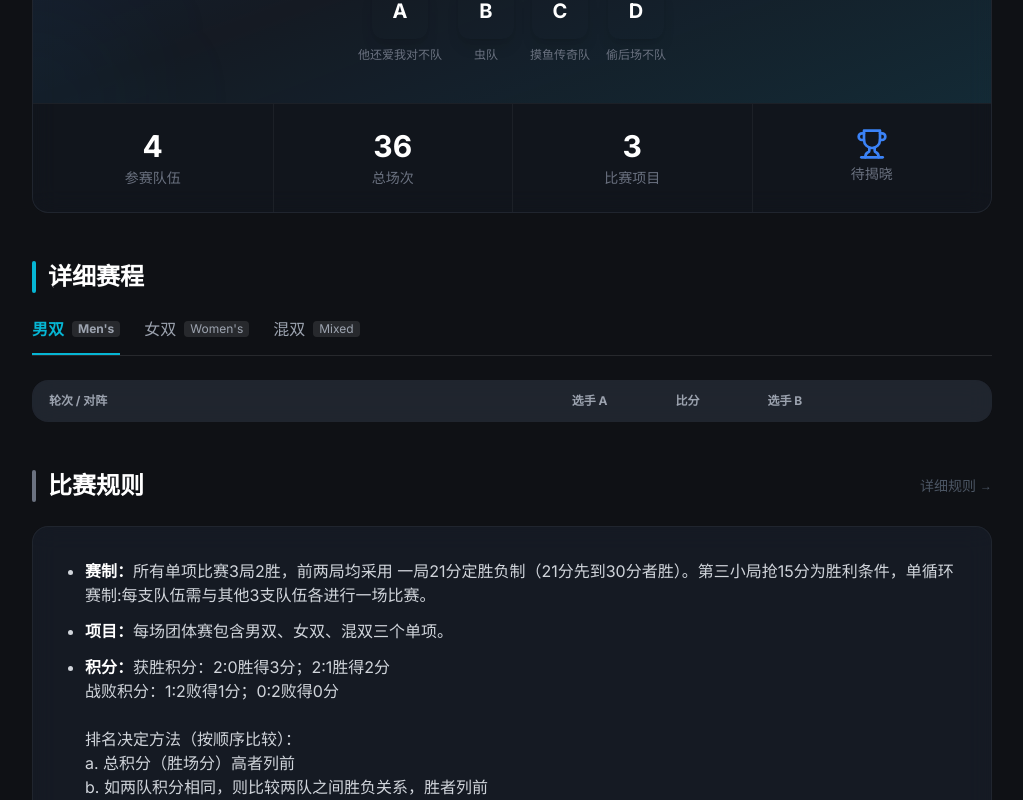
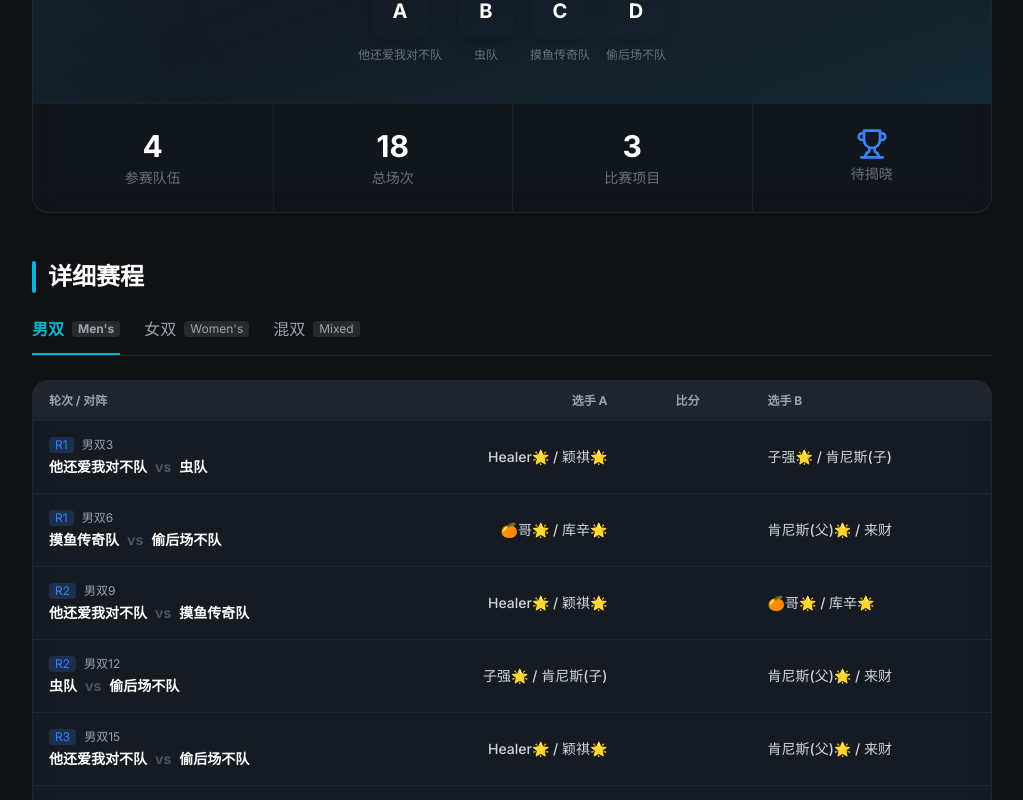
Before and after one commit to ALCoding/GuDaWeb, a Next.js app in the folder Web/: page /tournament in a window 1280 px wide. Shown: the part 620-1420 px from the top of the page, without its empty margins (128-1151 px from the left). Built offline with nearby package versions, Linux system fonts and the light colour scheme.

Commit message:
GuDa v1.1.7 增加场次数据

```diff
--- a/Web/src/components/tournament/StandingsTable.tsx
+++ b/Web/src/components/tournament/StandingsTable.tsx
@@ -104,7 +104,7 @@ export default function StandingsTable({ onGeneratePoster }: StandingsTableProps
                 <div className="text-xs sm:text-sm text-gray-500">参赛队伍</div>
               </div>
               <div className="p-4 sm:p-6 text-center">
-                <div className="text-2xl sm:text-3xl font-bold text-white mb-1">36</div>
+                <div className="text-2xl sm:text-3xl font-bold text-white mb-1">18</div>
                 <div className="text-xs sm:text-sm text-gray-500">总场次</div>
               </div>
               <div className="p-4 sm:p-6 text-center">
--- a/Web/src/data/matches.ts
+++ b/Web/src/data/matches.ts
@@ -1,22 +1,286 @@
 import { Match, MatchCategory } from '@/types';
 
-// 比赛数据（比赛开始后更新）
-// 目前比赛尚未开始，数据为空
+// 比赛数据
+// 单循环赛制：每支队伍与其他3支队伍各进行一场团体赛
+// 每场团体赛包含3个单项（男双、女双、混双各1场）
+// 共 6 场团体赛，总计 18 场单项赛
+
 export const matches: Match[] = [
   // ========================================
-  // 比赛尚未开始，待更新
+  // 第1场团体赛：A队 vs B队
   // ========================================
-  //
-  // 单循环赛制：每支队伍需与其他3支队伍各进行一场团体赛
-  // 共 6 场团体赛 (C(4,2) = 6)
-  // 每场团体赛包含 6 场单项赛（男双2场、女双2场、混双2场）
-  // 总计 36 场单项赛
-  //
-  // 对阵安排：
-  // 第1轮：A vs B, C vs D
-  // 第2轮：A vs C, B vs D
-  // 第3轮：A vs D, B vs C
+  {
+    id: 'M1-WD',
+    round: 1,
+    category: 'WD',
+    matchNumber: 1,
+    teamA: 'A',
+    teamB: 'B',
+    playersA: ['苏苏🌟', '舒婵'],
+    playersB: ['夏天吃黄瓜', '🍊姐'],
+    games: [],
+    totalGamesPlayed: 0,
+    winner: null,
+    status: 'upcoming',
+  },
+  {
+    id: 'M1-XD',
+    round: 1,
+    category: 'XD',
+    matchNumber: 2,
+    teamA: 'A',
+    teamB: 'B',
+    playersA: ['Season', '莉婷'],
+    playersB: ['金周🌟', '虫虫'],
+    games: [],
+    totalGamesPlayed: 0,
+    winner: null,
+    status: 'upcoming',
+  },
+  {
+    id: 'M1-MD',
+    round: 1,
+    category: 'MD',
+    matchNumber: 3,
+    teamA: 'A',
+    teamB: 'B',
+    playersA: ['Healer🌟', '颖祺🌟'],
+    playersB: ['子强🌟', '肯尼斯(子)'],
+    games: [],
+    totalGamesPlayed: 0,
+    winner: null,
+    status: 'upcoming',
+  },
+
   // ========================================
+  // 第2场团体赛：C队 vs D队
+  // ========================================
+  {
+    id: 'M2-WD',
+    round: 1,
+    category: 'WD',
+    matchNumber: 4,
+    teamA: 'C',
+    teamB: 'D',
+    playersA: ['千喜🌟', '咩啊'],
+    playersB: ['木子', '小周'],
+    games: [],
+    totalGamesPlayed: 0,
+    winner: null,
+    status: 'upcoming',
+  },
+  {
+    id: 'M2-XD',
+    round: 1,
+    category: 'XD',
+    matchNumber: 5,
+    teamA: 'C',
+    teamB: 'D',
+    playersA: ['Jalen', '阿呆'],
+    playersB: ['wuli沈大大', '姿懿🌟'],
+    games: [],
+    totalGamesPlayed: 0,
+    winner: null,
+    status: 'upcoming',
+  },
+  {
+    id: 'M2-MD',
+    round: 1,
+    category: 'MD',
+    matchNumber: 6,
+    teamA: 'C',
+    teamB: 'D',
+    playersA: ['🍊哥🌟', '库辛🌟'],
+    playersB: ['肯尼斯(父)🌟', '来财'],
+    games: [],
+    totalGamesPlayed: 0,
+    winner: null,
+    status: 'upcoming',
+  },
+
+  // ========================================
+  // 第3场团体赛：A队 vs C队
+  // ========================================
+  {
+    id: 'M3-WD',
+    round: 2,
+    category: 'WD',
+    matchNumber: 7,
+    teamA: 'A',
+    teamB: 'C',
+    playersA: ['苏苏🌟', '舒婵'],
+    playersB: ['千喜🌟', '咩啊'],
+    games: [],
+    totalGamesPlayed: 0,
+    winner: null,
+    status: 'upcoming',
+  },
+  {
+    id: 'M3-XD',
+    round: 2,
+    category: 'XD',
+    matchNumber: 8,
+    teamA: 'A',
+    teamB: 'C',
+    playersA: ['Season', '莉婷'],
+    playersB: ['Jalen', '阿呆'],
+    games: [],
+    totalGamesPlayed: 0,
+    winner: null,
+    status: 'upcoming',
+  },
+  {
+    id: 'M3-MD',
+    round: 2,
+    category: 'MD',
+    matchNumber: 9,
+    teamA: 'A',
+    teamB: 'C',
+    playersA: ['Healer🌟', '颖祺🌟'],
+    playersB: ['🍊哥🌟', '库辛🌟'],
+    games: [],
+    totalGamesPlayed: 0,
+    winner: null,
+    status: 'upcoming',
+  },
+
+  // ========================================
+  // 第4场团体赛：B队 vs D队
+  // ========================================
+  {
+    id: 'M4-WD',
+    round: 2,
+    category: 'WD',
+    matchNumber: 10,
+    teamA: 'B',
+    teamB: 'D',
+    playersA: ['夏天吃黄瓜', '🍊姐'],
+    playersB: ['木子', '小周'],
+    games: [],
+    totalGamesPlayed: 0,
+    winner: null,
+    status: 'upcoming',
+  },
+  {
+    id: 'M4-XD',
+    round: 2,
+    category: 'XD',
+    matchNumber: 11,
+    teamA: 'B',
+    teamB: 'D',
+    playersA: ['金周🌟', '虫虫'],
+    playersB: ['wuli沈大大', '姿懿🌟'],
+    games: [],
+    totalGamesPlayed: 0,
+    winner: null,
+    status: 'upcoming',
+  },
+  {
+    id: 'M4-MD',
+    round: 2,
+    category: 'MD',
+    matchNumber: 12,
+    teamA: 'B',
+    teamB: 'D',
+    playersA: ['子强🌟', '肯尼斯(子)'],
+    playersB: ['肯尼斯(父)🌟', '来财'],
+    games: [],
+    totalGamesPlayed: 0,
+    winner: null,
+    status: 'upcoming',
+  },
+
+  // ========================================
+  // 第5场团体赛：A队 vs D队
+  // ========================================
+  {
+    id: 'M5-WD',
+    round: 3,
+    category: 'WD',
+    matchNumber: 13,
+    teamA: 'A',
+    teamB: 'D',
+    playersA: ['苏苏🌟', '舒婵'],
+    playersB: ['木子', '小周'],
+    games: [],
+    totalGamesPlayed: 0,
+    winner: null,
+    status: 'upcoming',
+  },
+  {
+    id: 'M5-XD',
+    round: 3,
+    category: 'XD',
+    matchNumber: 14,
+    teamA: 'A',
+    teamB: 'D',
+    playersA: ['Season', '莉婷'],
+    playersB: ['wuli沈大大', '姿懿🌟'],
+    games: [],
+    totalGamesPlayed: 0,
+    winner: null,
+    status: 'upcoming',
+  },
+  {
+    id: 'M5-MD',
+    round: 3,
+    category: 'MD',
+    matchNumber: 15,
+    teamA: 'A',
+    teamB: 'D',
+    playersA: ['Healer🌟', '颖祺🌟'],
+    playersB: ['肯尼斯(父)🌟', '来财'],
+    games: [],
+    totalGamesPlayed: 0,
+    winner: null,
+    status: 'upcoming',
+  },
+
+  // ========================================
+  // 第6场团体赛：B队 vs C队
+  // ========================================
+  {
+    id: 'M6-WD',
+    round: 3,
+    category: 'WD',
+    matchNumber: 16,
+    teamA: 'B',
+    teamB: 'C',
+    playersA: ['夏天吃黄瓜', '🍊姐'],
+    playersB: ['千喜🌟', '咩啊'],
+    games: [],
+    totalGamesPlayed: 0,
+    winner: null,
+    status: 'upcoming',
+  },
+  {
+    id: 'M6-XD',
+    round: 3,
+    category: 'XD',
+    matchNumber: 17,
+    teamA: 'B',
+    teamB: 'C',
+    playersA: ['金周🌟', '虫虫'],
+    playersB: ['Jalen', '阿呆'],
+    games: [],
+    totalGamesPlayed: 0,
+    winner: null,
+    status: 'upcoming',
+  },
+  {
+    id: 'M6-MD',
+    round: 3,
+    category: 'MD',
+    matchNumber: 18,
+    teamA: 'B',
+    teamB: 'C',
+    playersA: ['子强🌟', '肯尼斯(子)'],
+    playersB: ['🍊哥🌟', '库辛🌟'],
+    games: [],
+    totalGamesPlayed: 0,
+    winner: null,
+    status: 'upcoming',
+  },
 ];
 
 // ============================================
```
